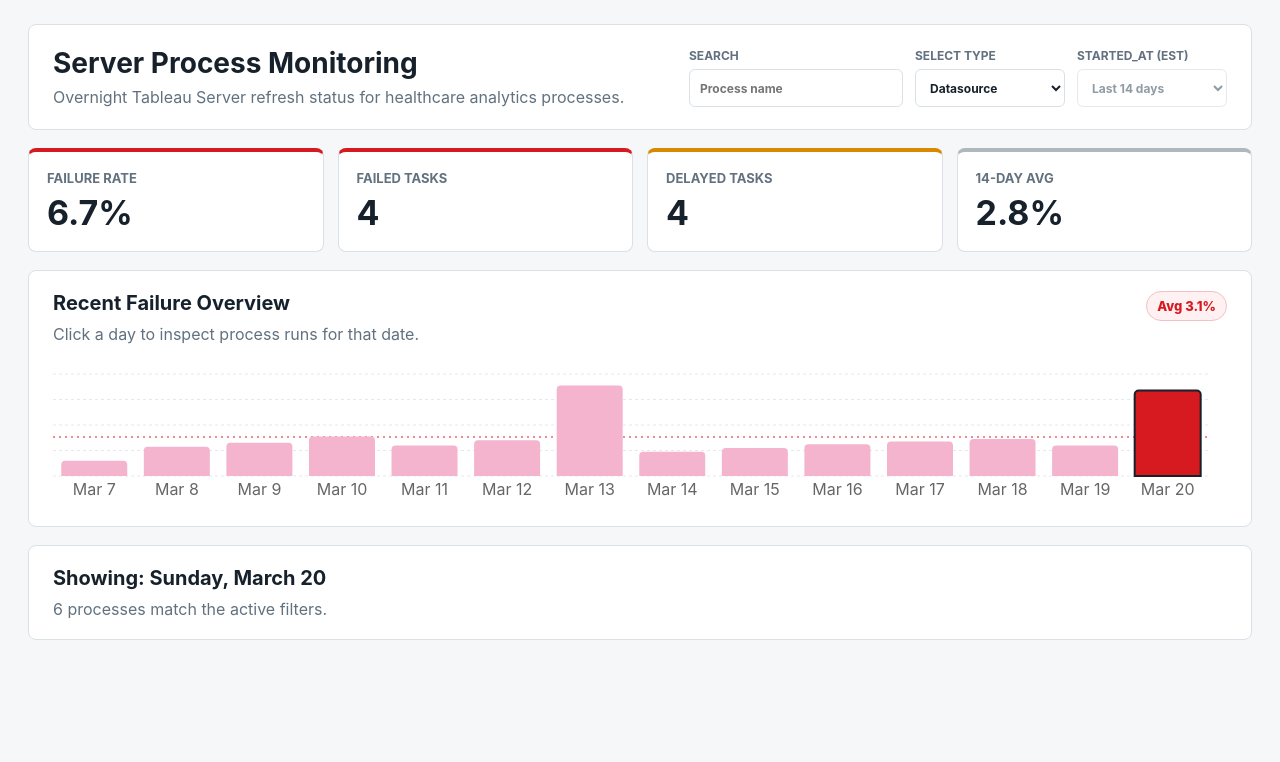
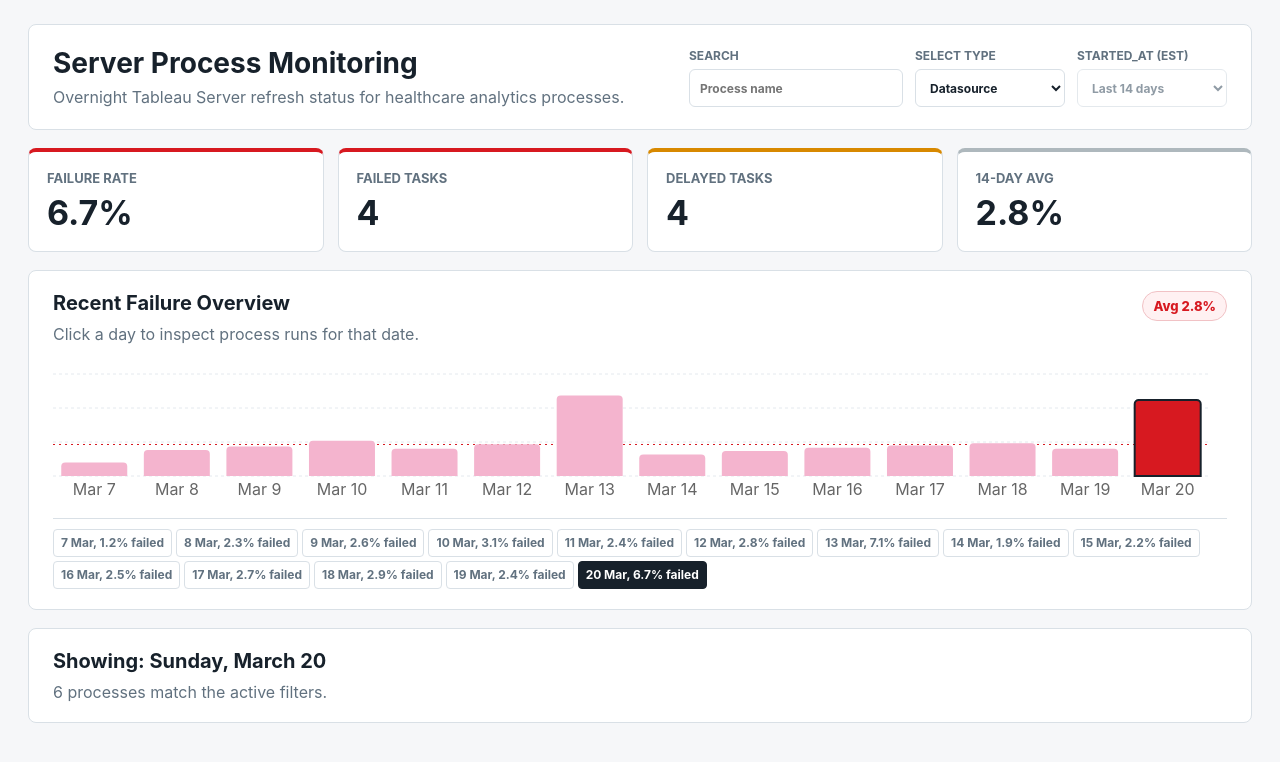
Before and after one commit to nguyenlamnghia/Data_Visualization_Server_Process_Monitoring, a React (Vite) app: page / in a window 1280 px wide. Shown: the top 762 px of the page. Built offline with nearby package versions, Linux system fonts and the light colour scheme.

Commit message:
Fix dashboard overview selection accessibility

```diff
--- a/src/App.tsx
+++ b/src/App.tsx
@@ -37,7 +37,10 @@ export default function App() {
     () => getDailyKpis(selectedRuns, dailySummaries, selectedDate),
     [selectedDate, selectedRuns],
   );
-  const averageFailureRate = useMemo(() => calculateAverageFailureRate(dailySummaries), []);
+  const averageFailureRate = useMemo(
+    () => calculateAverageFailureRate(dailySummaries, selectedDate),
+    [selectedDate],
+  );
   const selectedDateLabel = dateFormatter.format(new Date(`${selectedDate}T00:00:00Z`));
 
   return (
--- a/src/components/FailureOverview.tsx
+++ b/src/components/FailureOverview.tsx
@@ -23,12 +23,26 @@ type FailureBarClickData = {
   payload?: DailyFailureSummary;
 };
 
+const dateButtonFormatter = new Intl.DateTimeFormat('en-GB', {
+  timeZone: 'UTC',
+  day: 'numeric',
+  month: 'short',
+});
+
+function formatDateButtonLabel(summary: DailyFailureSummary) {
+  const dateLabel = dateButtonFormatter.format(new Date(`${summary.date}T00:00:00Z`));
+  return `${dateLabel}, ${summary.failureRate.toFixed(1)}% failed`;
+}
+
 export function FailureOverview({
   summaries,
   selectedDate,
   averageFailureRate,
   onSelectDate,
 }: FailureOverviewProps) {
+  const maxFailureRate = Math.max(0, ...summaries.map((summary) => summary.failureRate));
+  const yAxisMax = Math.max(8, Math.ceil(maxFailureRate + 1));
+
   const handleBarClick = (data: unknown) => {
     const clickedData = data as FailureBarClickData;
     const date = clickedData.date ?? clickedData.payload?.date;
@@ -51,7 +65,7 @@ export function FailureOverview({
           <BarChart data={summaries} margin={{ top: 18, right: 18, bottom: 0, left: 0 }}>
             <CartesianGrid strokeDasharray="3 3" vertical={false} stroke="#e4e9ee" />
             <XAxis dataKey="label" tickLine={false} axisLine={false} />
-            <YAxis hide domain={[0, 8]} />
+            <YAxis hide domain={[0, yAxisMax]} />
             <Tooltip formatter={(value) => [`${value}%`, 'Failure rate']} />
             <ReferenceLine y={averageFailureRate} stroke="#d71920" strokeDasharray="2 4" />
             <Bar dataKey="failureRate" radius={[4, 4, 0, 0]} onClick={handleBarClick}>
@@ -68,6 +82,22 @@ export function FailureOverview({
           </BarChart>
         </ResponsiveContainer>
       </div>
+      <div className="overview-date-strip" aria-label="Select overview date">
+        {summaries.map((entry) => {
+          const label = formatDateButtonLabel(entry);
+          return (
+            <button
+              type="button"
+              className="overview-date-button"
+              key={entry.date}
+              aria-pressed={entry.date === selectedDate}
+              onClick={() => onSelectDate(entry.date)}
+            >
+              {label}
+            </button>
+          );
+        })}
+      </div>
     </section>
   );
 }
--- a/src/styles.css
+++ b/src/styles.css
@@ -179,3 +179,37 @@ select {
 .overview-chart {
   height: 150px;
 }
+
+.overview-date-strip {
+  border-top: 1px solid var(--line);
+  display: flex;
+  flex-wrap: wrap;
+  gap: 4px;
+  margin-top: 12px;
+  padding-top: 10px;
+}
+
+.overview-date-button {
+  background: #ffffff;
+  border: 1px solid var(--line);
+  border-radius: 4px;
+  color: var(--muted);
+  cursor: pointer;
+  font-size: 12px;
+  font-weight: 700;
+  line-height: 1.2;
+  min-height: 28px;
+  padding: 5px 7px;
+}
+
+.overview-date-button:hover,
+.overview-date-button:focus-visible {
+  border-color: var(--danger);
+  color: var(--ink);
+}
+
+.overview-date-button[aria-pressed="true"] {
+  background: var(--ink);
+  border-color: var(--ink);
+  color: #ffffff;
+}
```
Also changed, not shown: 1 other file (tests, documents, lock files or other folders).
